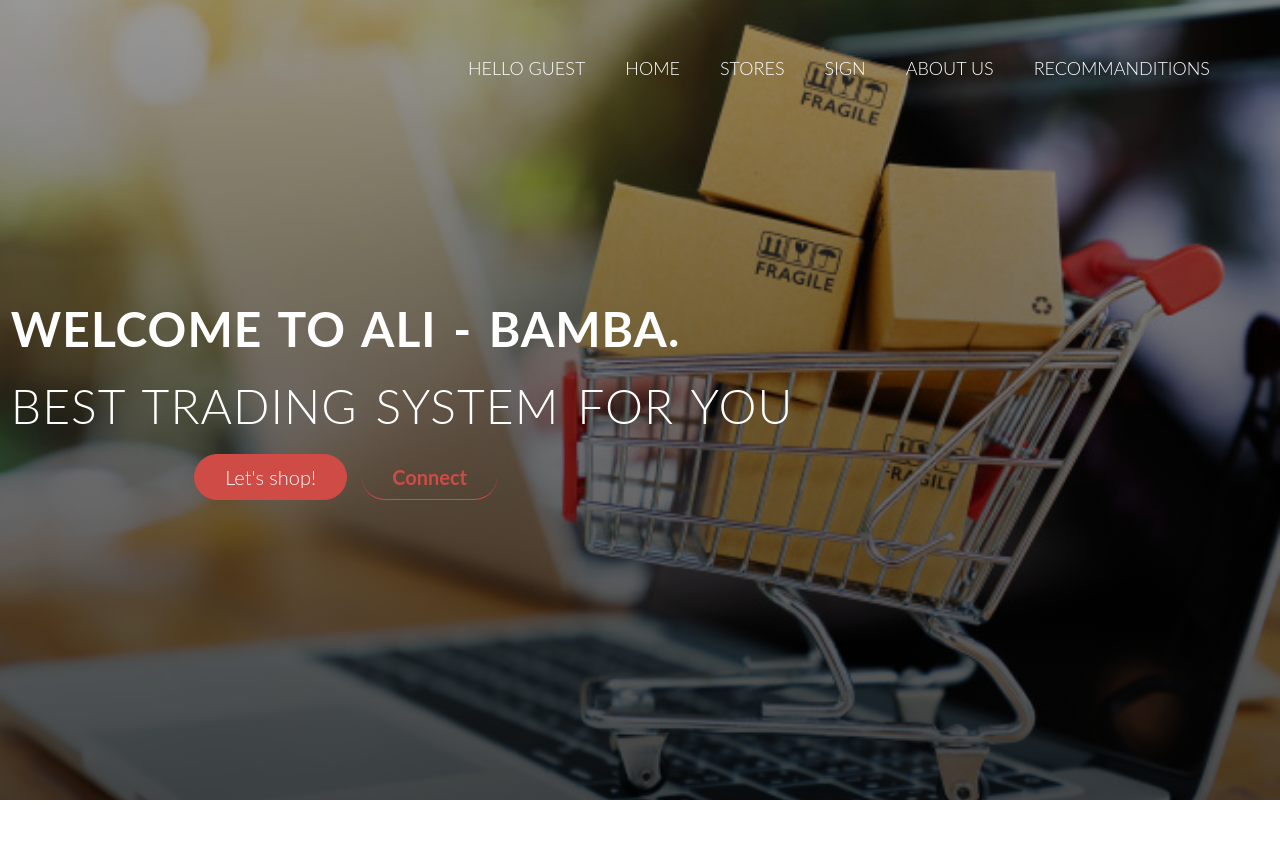
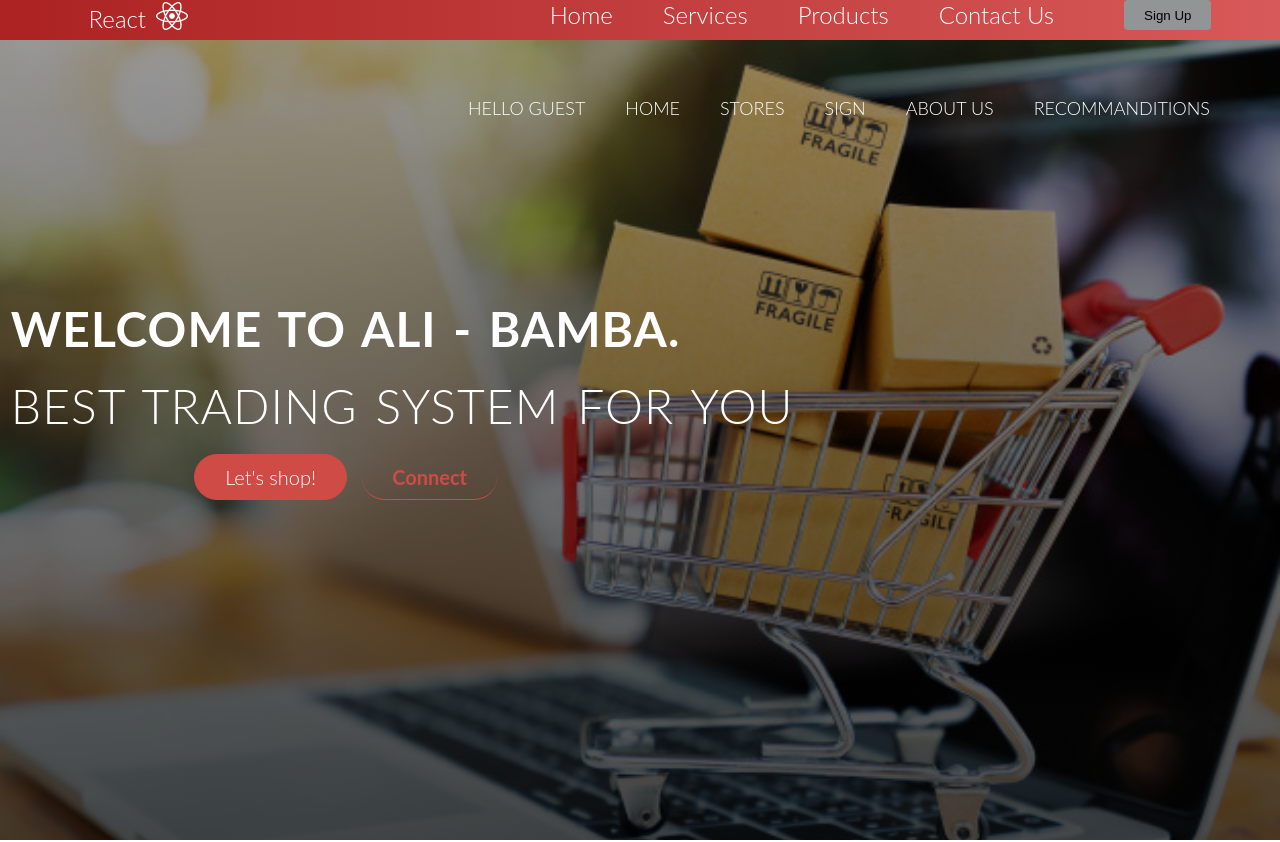
Before and after one commit to amitrub/Trading-System, a React (Create React App) app in the folder version_1/Trading-System/src/main/frontend/: page / in a window 1280 px wide. Shown: the top 842 px of the page. Built offline with nearby package versions, Linux system fonts and the light colour scheme; no server answers.

Commit message:
tmp arrange main page

```diff
--- a/version_1/Trading-System/src/main/frontend/src/App.js
+++ b/version_1/Trading-System/src/main/frontend/src/App.js
@@ -9,8 +9,10 @@ import createApiClient from "./ApiClient";
 import Reccomaditions from "./Components/MainPage/Reccomaditions";
 import Programers from "./Components/MainPage/Programers";
 import Login from "./Components/MainPage/Login";
-import Store from "./Components/MainPage/Store";
 import Stores from "./Components/MainPage/Stores";
+import Navbar from "./Components/Navbar/Navbar";
+import "./Components/Navbar/Navbar.css";
+import { BrowserRouter, Route, Switch } from "react-router-dom";
 
 const api = createApiClient();
 const SOCKET_URL = "ws://localhost:8080/ws-message";
@@ -31,7 +33,6 @@ class App extends React.Component {
       connID: "connID",
       whoAreUser: {
         guest: true,
-        subscriber: false,
         manager: false,
         owner: false,
       },
@@ -110,7 +111,6 @@ class App extends React.Component {
           connID: loginResponse.returnObject.connID,
           whoAreUser: {
             guest: false,
-            subscriber: true,
             manager: false,
             owner: false,
           },
@@ -209,12 +209,12 @@ class App extends React.Component {
   render() {
     return (
       <div className="App">
-        <MainPage
-          username={this.state.username}
-          loadSys={this.loadStores}
-          connID={this.state.connID}
-          clientConnection={this.state.clientConnection}
-        />
+        <BrowserRouter>
+          <div className="AppTry">
+            <Navbar />
+            <Switch>
+              <Route path="/">
+                <MainPage username={this.state.username} />
                 <Stores
                   loadSys={this.loadStores}
                   connID={this.state.connID}
@@ -242,14 +242,14 @@ class App extends React.Component {
                 </section>
                 <Reccomaditions />
                 <Programers />
-        {/* <div>
-          <p>
-            response: (isErr={this.state.response.isErr ? "true" : "false"},
-            msg:
-            {this.state.response.message}){" "}
-          </p>
-          <p>connID: {this.state.connID}</p>
-        </div> */}
+              </Route>
+
+              <Route path="/app">
+                <MainPage />
+              </Route>
+            </Switch>
+          </div>
+        </BrowserRouter>
       </div>
     );
   }
--- a/version_1/Trading-System/src/main/frontend/src/Components/Navbar/Button.css
+++ b/version_1/Trading-System/src/main/frontend/src/Components/Navbar/Button.css
@@ -1,14 +1,15 @@
 :root {
   --primary: #929596;
 }
-.btn {
+.btnus {
   padding: 8px 20px;
   border-radius: 4px;
   outline: none;
   border: none;
   cursor: pointer;
+  height: 30px;
 }
-.btn:hover {
+.btnus:hover {
   padding: 8px 20px;
   transition: all 0.3s ease-out;
   background: #fff;
@@ -16,10 +17,10 @@
   transition: 250ms;
 }
 
-.btn--primary1 {
+.btnus--primary1 {
   background-color: var(--primary);
 }
-.btn--outline {
+.btnus--outline {
   background-color: transparent;
   color: #fff;
   padding: 8px 20px;
@@ -27,13 +28,13 @@
   border: 1px solid var(--primary);
   transition: all 0.3s ease-out;
 }
-.btn--medium {
+.btnus--medium {
   padding: 8px 20px;
   border-radius: 4px;
   font-size: 18px;
   color: #fff;
 }
-.btn--large {
+.btnus--large {
   padding: 12px 20px;
   border-radius: 4px;
   font-size: 20px;
--- a/version_1/Trading-System/src/main/frontend/src/Components/Navbar/Button.js
+++ b/version_1/Trading-System/src/main/frontend/src/Components/Navbar/Button.js
@@ -1,8 +1,8 @@
 import React, { Component } from "react";
 import "./Button.css";
 
-const STYLES = ["btn--primary1", "btn--outline1"];
-const SIZES = ["btn--primary1", "btn--outline1"];
+const STYLES = ["btnus--primary1", "btnus--outline1"];
+const SIZES = ["btnus--primary1", "btnus--outline1"];
 
 export const Button = ({
   children,
@@ -17,7 +17,7 @@ export const Button = ({
   const checkButtonSize = SIZES.includes(buttonSize) ? buttonSize : SIZES[0];
   return (
     <button
-      className={`btn ${checkButtonStyle} ${checkButtonSize}`}
+      className={`btnus ${checkButtonStyle} ${checkButtonSize}`}
       onClick={onClick}
     >
       {children}
--- a/version_1/Trading-System/src/main/frontend/src/Components/Navbar/Navbar.css
+++ b/version_1/Trading-System/src/main/frontend/src/Components/Navbar/Navbar.css
@@ -1,6 +1,31 @@
+.myh1 {
+  display: block;
+  font-size: 2em;
+  margin-top: 0.67em;
+  margin-bottom: 0.67em;
+  margin-left: 0;
+  margin-right: 0;
+  font-weight: bold;
+}
+
+.mya:link,
+a:visited {
+  color: (internal value);
+  text-decoration: underline;
+  cursor: auto;
+}
+
+.mya:link:active,
+a:visited:active {
+  color: (internal value);
+}
+.myi {
+  font-style: italic;
+}
+
 .NavbarItems {
   background: linear-gradient(90deg, rgb(172, 34, 34), rgb(216, 89, 89) 100%);
-  height: 80px;
+  height: 40px;
   display: flex;
   justify-content: center;
   font-size: 1.2rem;
--- a/version_1/Trading-System/src/main/frontend/src/Components/Navbar/Navbar.js
+++ b/version_1/Trading-System/src/main/frontend/src/Components/Navbar/Navbar.js
@@ -30,21 +30,21 @@ class Navbar extends Component {
     }
     return (
       <nav className="NavbarItems">
-        <h1 className="navbar-logo">
+        <myh1 className="navbar-logo">
           React<i className="fab fa-react"></i>
-        </h1>
+        </myh1>
         <div className="menu-icon" onClick={this.handleClick}>
-          <i
+          <myi
             className={this.state.clicked ? "fas fa-times" : "fas fa-bars"}
-          ></i>
+          ></myi>
         </div>
         <ul className={this.state.clicked ? "nav-menu active" : "nav-menu"}>
           {MenuItems.map((item, index) => {
             return (
               <li key={index}>
-                <a className={item.cName} href={item.url}>
+                <mya className={item.cName} href={item.url}>
                   {item.title}
-                </a>
+                </mya>
               </li>
             );
           })}
```
Also changed, not shown: version_1/Trading-System/src/main/frontend/src/AppTry.js (+28 -28 lines), version_1/Trading-System/src/main/frontend/src/Components/MainPage/MainPage.js (+14 -245 lines), version_1/Trading-System/src/main/frontend/src/Components/User/User.js (+15 -14 lines). Lines whose indentation alone changed are shown as unchanged.
